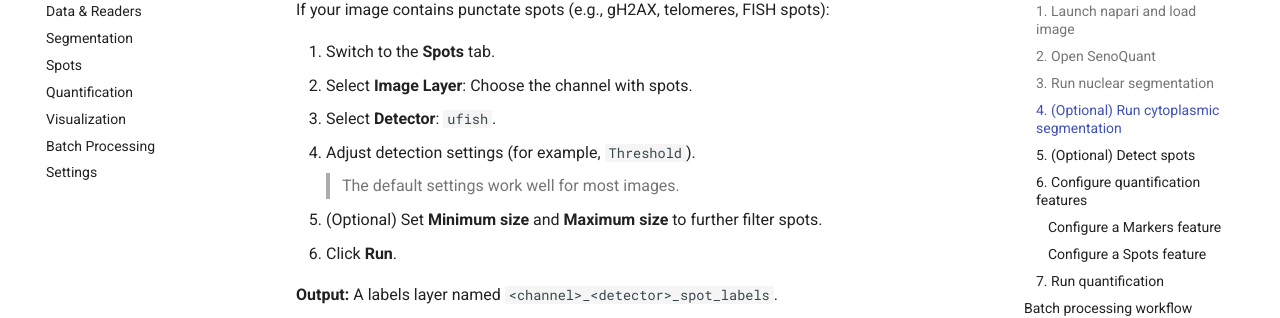
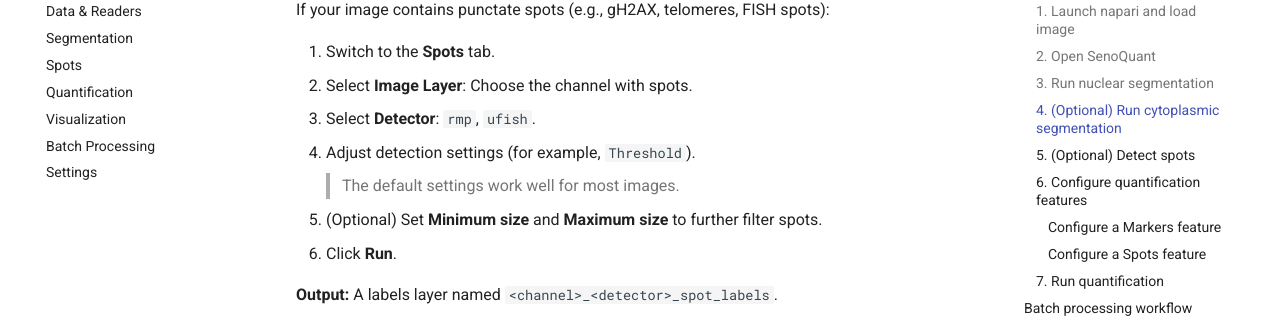
Before and after one commit to HaamsRee/senoquant, an MkDocs documentation site: the page built from docs/user/quickstart.md, in a window 1280 px wide and 900 px high, scrolled down 2222 px. Shown: the part 151-469 px from the top of the window. Built offline with MkDocs 1.6.1 and Material for MkDocs 9.7.7, drawn with Linux system fonts in a browser that asks for light colours.

Commit message:
Add rmp back to docs

```diff
--- a/docs/user/quickstart.md
+++ b/docs/user/quickstart.md
@@ -84,7 +84,7 @@ If your image contains punctate spots (e.g., gH2AX, telomeres, FISH spots):
 
 1. Switch to the **Spots** tab.
 2. Select **Image Layer**: Choose the channel with spots.
-3. Select **Detector**: `ufish`.
+3. Select **Detector**: `rmp`, `ufish`.
 4. Adjust detection settings (for example, `Threshold`).
 
     > The default settings work well for most images.
```
